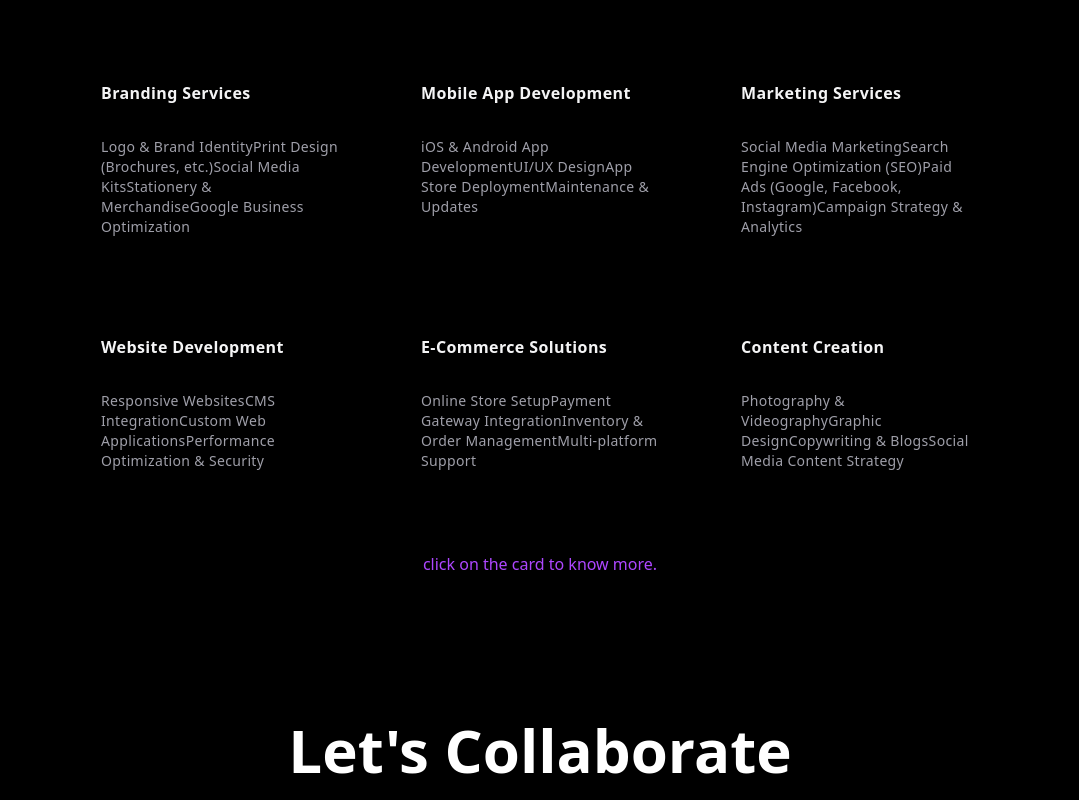
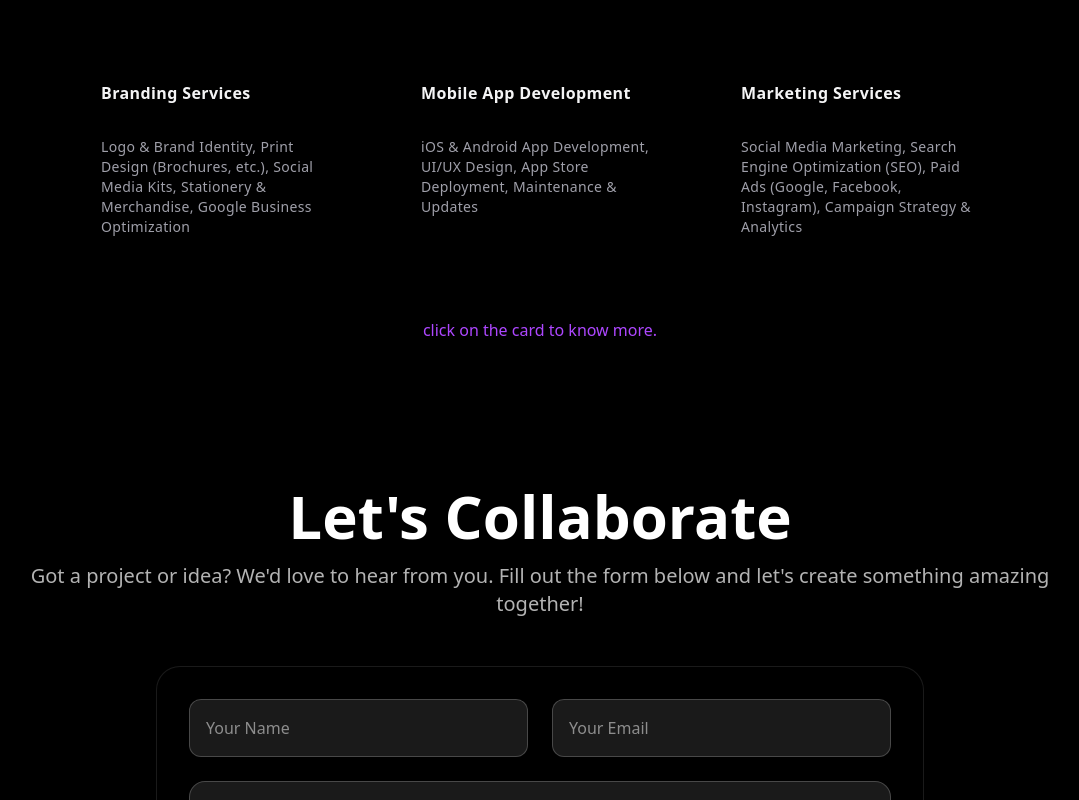
Before and after one commit to karthiksnair777/shootside, a Next.js app: page / in a window 1280 px wide. Shown: the part 1840-2640 px from the top of the page, without its empty margins (100-1179 px from the left). Built offline with nearby package versions, Linux system fonts and the light colour scheme.

Commit message:
fix: disable ESLint blocking builds in next.config.ts

```diff
--- a/app/page.tsx
+++ b/app/page.tsx
@@ -22,64 +22,18 @@ export default function Home() {
   const projects = [
   {
     title: "Branding Services",
-    description: [
-      "Logo & Brand Identity",
-      "Print Design (Brochures, etc.)",
-      "Social Media Kits",
-      "Stationery & Merchandise",
-      "Google Business Optimization",
-    ],
+    description: "Logo & Brand Identity, Print Design (Brochures, etc.), Social Media Kits, Stationery & Merchandise, Google Business Optimization",
     link: "#contact",
   },
   {
     title: "Mobile App Development",
-    description: [
-      "iOS & Android App Development",
-      "UI/UX Design",
-      "App Store Deployment",
-      "Maintenance & Updates",
-    ],
+    description: "iOS & Android App Development, UI/UX Design, App Store Deployment, Maintenance & Updates",
     link: "#m",
   },
   {
     title: "Marketing Services",
-    description: [
-      "Social Media Marketing",
-      "Search Engine Optimization (SEO)",
-      "Paid Ads (Google, Facebook, Instagram)",
-      "Campaign Strategy & Analytics",
-    ],
+    description: "Social Media Marketing, Search Engine Optimization (SEO), Paid Ads (Google, Facebook, Instagram), Campaign Strategy & Analytics",
     link: "#contat",
-  },
-  {
-    title: "Website Development",
-    description: [
-      "Responsive Websites",
-      "CMS Integration",
-      "Custom Web Applications",
-      "Performance Optimization & Security",
-    ],
-    link: "#cotact",
-  },
-  {
-    title: "E-Commerce Solutions",
-    description: [
-      "Online Store Setup",
-      "Payment Gateway Integration",
-      "Inventory & Order Management",
-      "Multi-platform Support",
-    ],
-    link: "#cntact",
-  },
-  {
-    title: "Content Creation",
-    description: [
-      "Photography & Videography",
-      "Graphic Design",
-      "Copywriting & Blogs",
-      "Social Media Content Strategy",
-    ],
-    link: "#ontact",
   },
 ];
   const [formData, setFormData] = useState({
```
